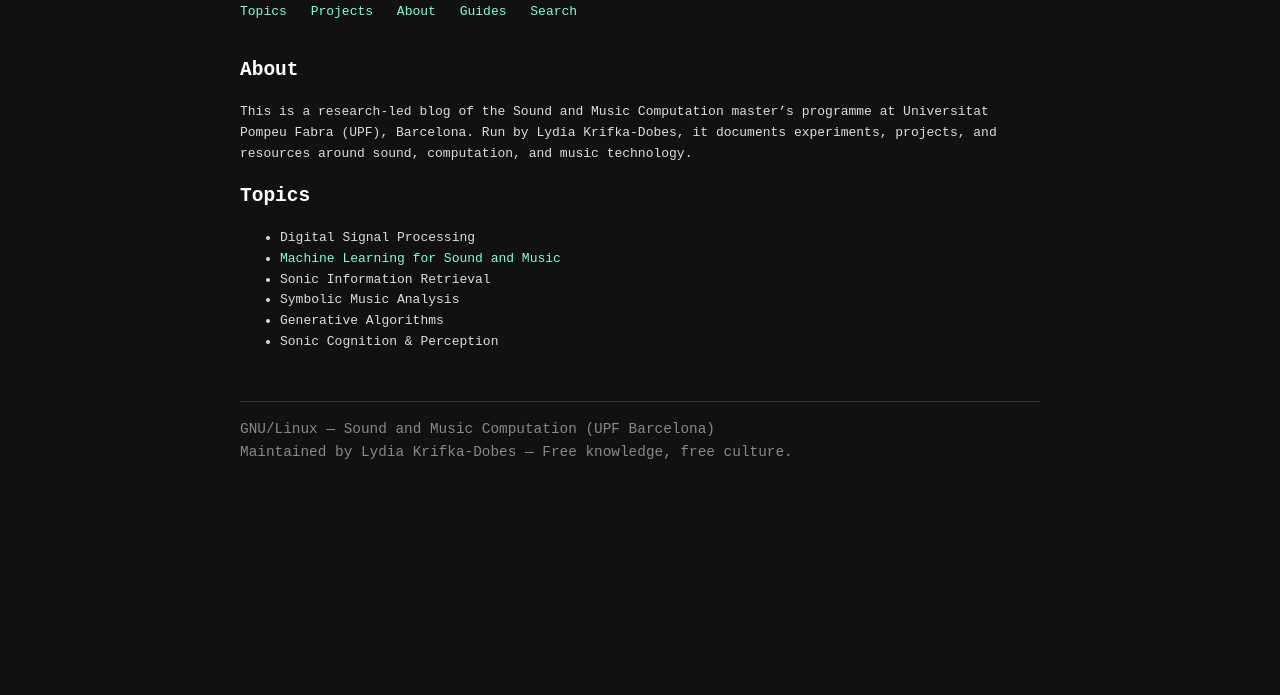
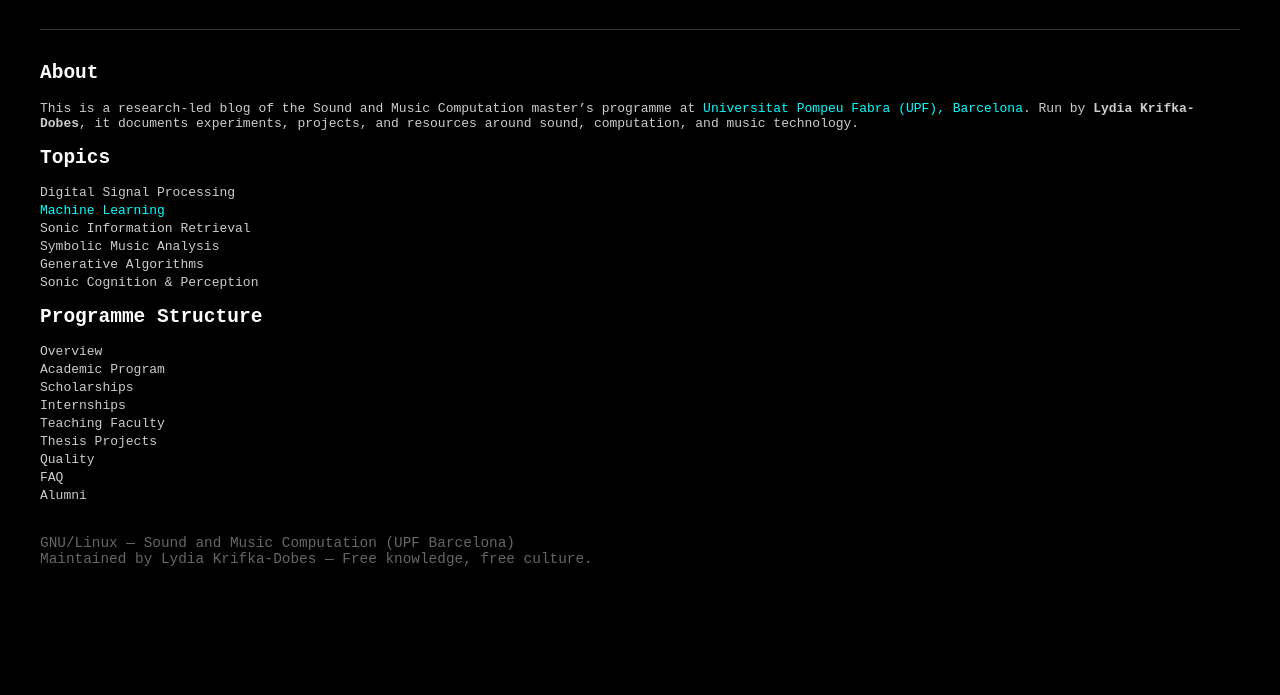
Before and after one commit to lydiakrifka/smclab.github.io, a plain HTML site: page index.html in a window 1280 px wide. Shown: the part 105-800 px from the top of the page. Drawn offline with Linux system fonts and the light colour scheme.

Commit message:
restore prev design

```diff
--- a/index.html
+++ b/index.html
@@ -3,20 +3,17 @@
 
 <head>
     <meta charset="UTF-8" />
-    <meta name="viewport" content="width=device-width, initial-scale=1.0" />
     <title>The SMC Blog</title>
     <style>
         body {
-            background-color: #111;
-            color: #ddd;
+            background-color: #000;
+            color: #ccc;
             font-family: monospace;
-            max-width: 800px;
-            margin: 3rem auto;
-            line-height: 1.6;
+            margin: 40px;
         }
 
         a {
-            color: #7fffd4;
+            color: #00ffff;
             text-decoration: none;
         }
 
@@ -29,20 +26,29 @@
             color: #fff;
         }
 
-        nav {
-            margin-bottom: 2rem;
+        ul {
+            list-style: none;
+            padding-left: 0;
+        }
+
+        li {
+            margin-bottom: 3px;
         }
 
         nav a {
             margin-right: 1rem;
         }
 
+        hr {
+            border: none;
+            border-top: 1px solid #333;
+            margin: 2rem 0;
+        }
+
         footer {
-            border-top: 1px solid #333;
-            margin-top: 3rem;
-            padding-top: 1rem;
+            color: #666;
             font-size: 0.9rem;
-            color: #888;
+            margin-top: 2rem;
         }
     </style>
 </head>
@@ -56,28 +62,39 @@
         <a href="#">Guides</a>
         <a href="#">Search</a>
     </nav>
+    <hr />
 
-    <section id="about">
     <h2>About</h2>
     <p>
         This is a research-led blog of the Sound and Music Computation master’s
-            programme at Universitat Pompeu Fabra (UPF), Barcelona. Run by Lydia
-            Krifka-Dobes, it documents experiments, projects, and resources around
-            sound, computation, and music technology.
+        programme at
+        <a href="https://www.upf.edu/web/smc">Universitat Pompeu Fabra (UPF), Barcelona</a>. Run by <strong>Lydia
+            Krifka-Dobes</strong>, it documents experiments,
+        projects, and resources around sound, computation, and music technology.
     </p>
-    </section>
 
-    <section id="topics">
     <h2>Topics</h2>
     <ul>
         <li>Digital Signal Processing</li>
-            <li><a href="ml.html">Machine Learning for Sound and Music</a></li>
+        <li><a href="ml.html">Machine Learning</a></li>
         <li>Sonic Information Retrieval</li>
         <li>Symbolic Music Analysis</li>
         <li>Generative Algorithms</li>
         <li>Sonic Cognition & Perception</li>
     </ul>
-    </section>
+
+    <h2>Programme Structure</h2>
+    <ul>
+        <li>Overview</li>
+        <li>Academic Program</li>
+        <li>Scholarships</li>
+        <li>Internships</li>
+        <li>Teaching Faculty</li>
+        <li>Thesis Projects</li>
+        <li>Quality</li>
+        <li>FAQ</li>
+        <li>Alumni</li>
+    </ul>
 
     <footer>
         GNU/Linux — Sound and Music Computation (UPF Barcelona)<br />
```
Lines whose indentation alone changed are shown as unchanged.
